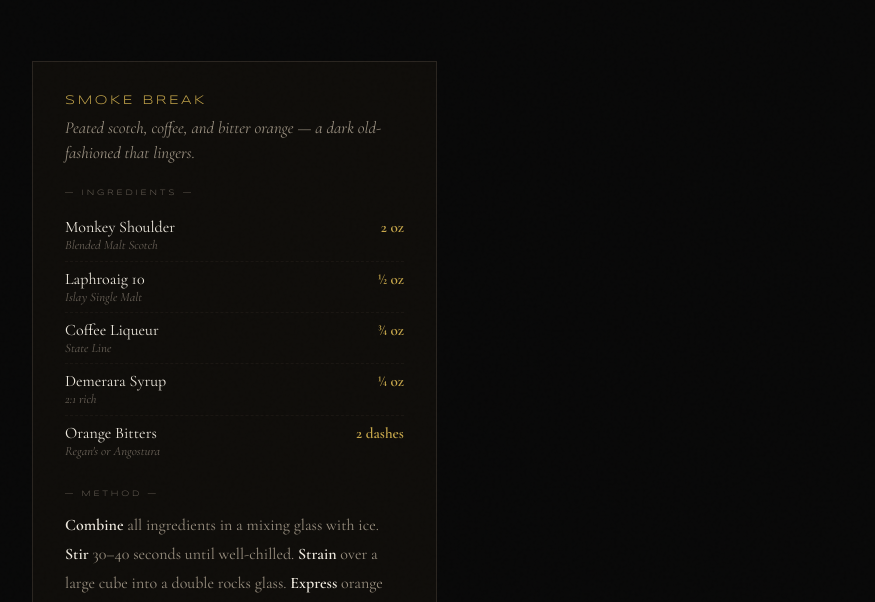
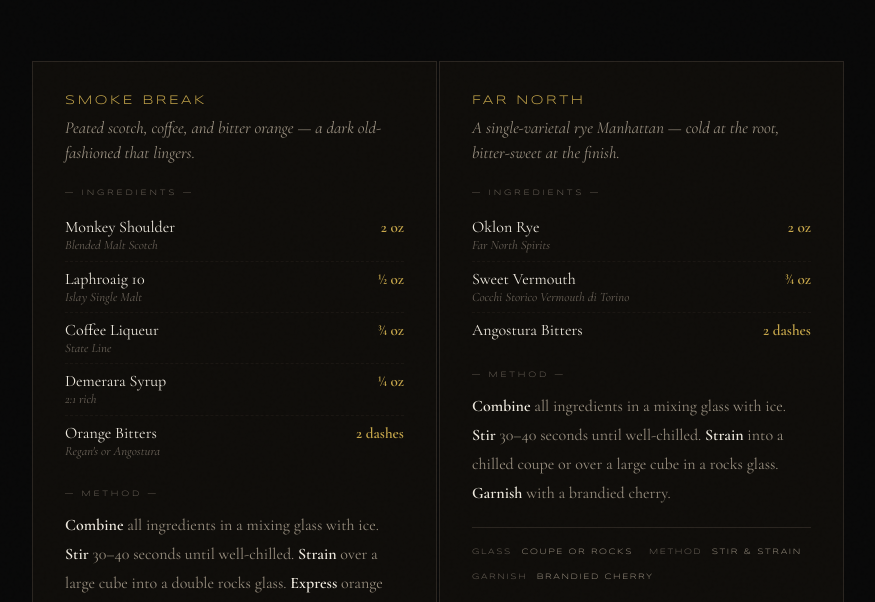
Before and after one commit to Azajdel1/azajdel1.github.io, a plain HTML site: page recipes.html in a window 1280 px wide. Shown: the part 198-800 px from the top of the page, without its empty margins (202-1077 px from the left). Drawn offline with nearby package versions, Linux system fonts and the light colour scheme.

Commit message:
Add manhatten

```diff
--- a/recipes.html
+++ b/recipes.html
@@ -266,6 +266,42 @@
       </div>
     </div>
 
+    <!-- FAR NORTH -->
+    <div class="recipe-card">
+      <div class="recipe-name">Far North</div>
+      <div class="recipe-desc">A single-varietal rye Manhattan — cold at the root, bitter-sweet at the finish.</div>
+
+      <div class="ingredients-label">— Ingredients —</div>
+      <ul class="ingredients">
+        <li>
+          <span class="ing-name">Oklon Rye <span class="ing-sub">Far North Spirits</span></span>
+          <span class="ing-amount">2 oz</span>
+        </li>
+        <li>
+          <span class="ing-name">Sweet Vermouth <span class="ing-sub">Cocchi Storico Vermouth di Torino</span></span>
+          <span class="ing-amount">¾ oz</span>
+        </li>
+        <li>
+          <span class="ing-name">Angostura Bitters</span>
+          <span class="ing-amount">2 dashes</span>
+        </li>
+      </ul>
+
+      <div class="method-label">— Method —</div>
+      <div class="method-text">
+        <strong>Combine</strong> all ingredients in a mixing glass with ice.
+        <strong>Stir</strong> 30–40 seconds until well-chilled.
+        <strong>Strain</strong> into a chilled coupe or over a large cube in a rocks glass.
+        <strong>Garnish</strong> with a brandied cherry.
+      </div>
+
+      <div class="glassware">
+        <div class="glass-tag">Glass <span>Coupe or Rocks</span></div>
+        <div class="glass-tag">Method <span>Stir &amp; Strain</span></div>
+        <div class="glass-tag">Garnish <span>Brandied Cherry</span></div>
+      </div>
+    </div>
+
     <!-- TEMPLATE — duplicate this block to add new recipes -->
     <!--
     <div class="recipe-card">
```
Also changed, not shown: menu.html (+12 -3 lines).
